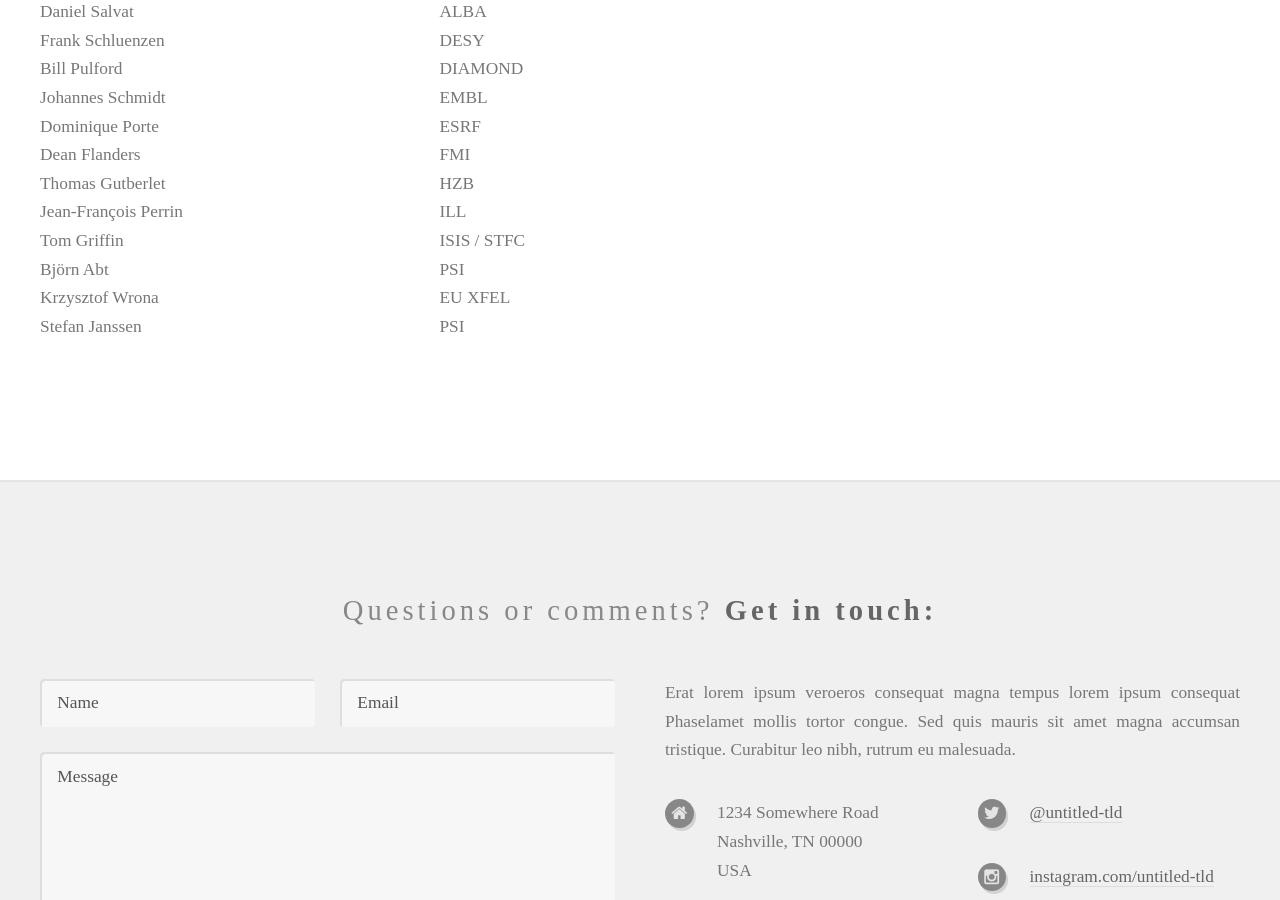
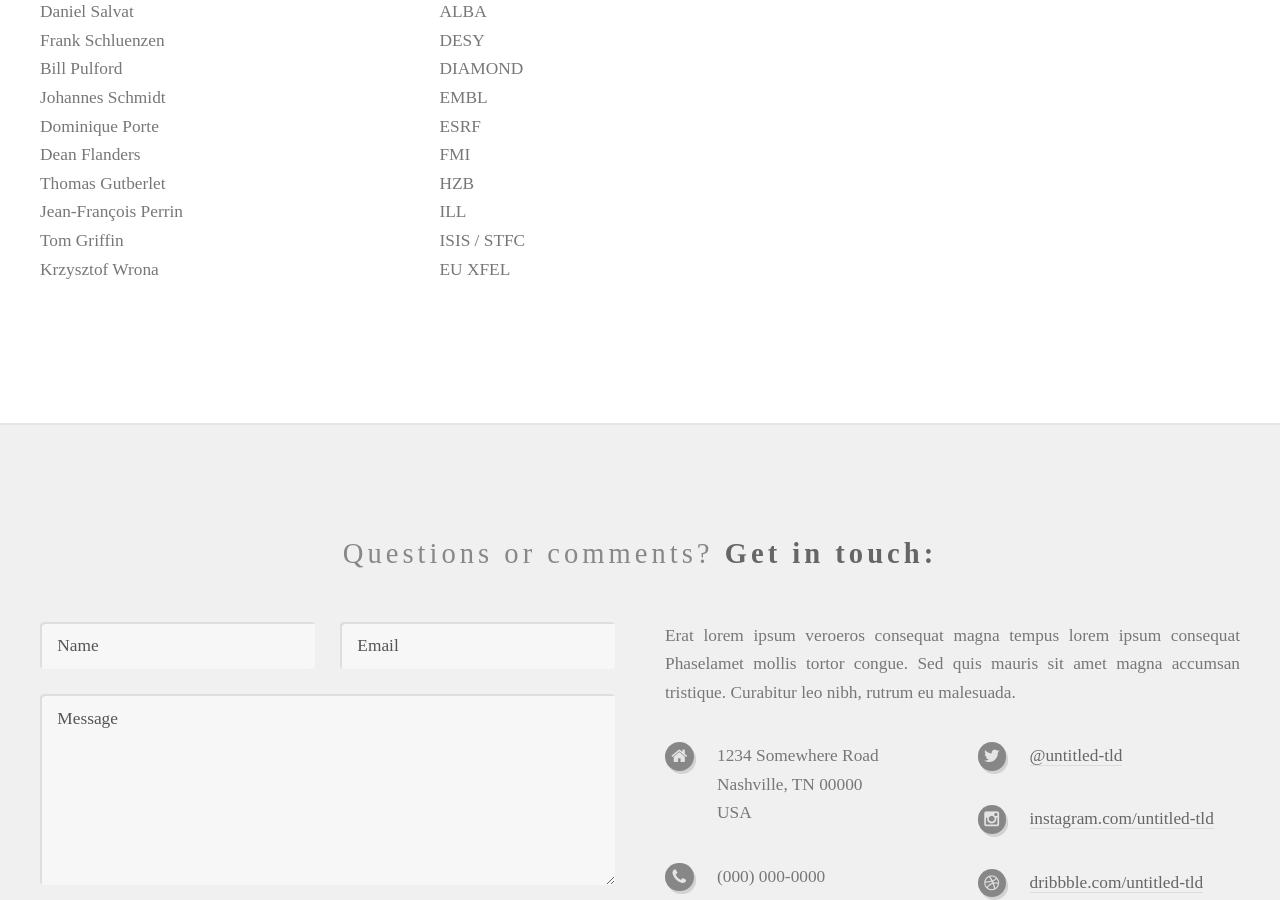
Before and after one commit to flowedback/flowedback.github.io, a Jekyll site: the page built from sc.html, in a window 1280 px wide and 900 px high, scrolled down 623 px. Built offline with Jekyll 4.4.1, drawn with Linux system fonts in a browser that asks for light colours; some web fonts are replaced.

Commit message:
Update sc.html

```diff
--- a/sc.html
+++ b/sc.html
@@ -60,19 +60,9 @@
 							<td>&nbsp;</td>
 					</tr>
 					<tr>
-							<td>Björn Abt</td>
-							<td>PSI</td>
-							<td>&nbsp;</td>
-					</tr>
-					<tr>
 							<td>Krzysztof Wrona</td>
 							<td>EU XFEL</td>
 							<td>&nbsp;</td>
 					</tr>
-					<tr>
-							<td>Stefan Janssen</td>
-							<td>PSI</td>
-							<td>&nbsp;</td>
-					</tr>
 				</table>
 </div>
```
